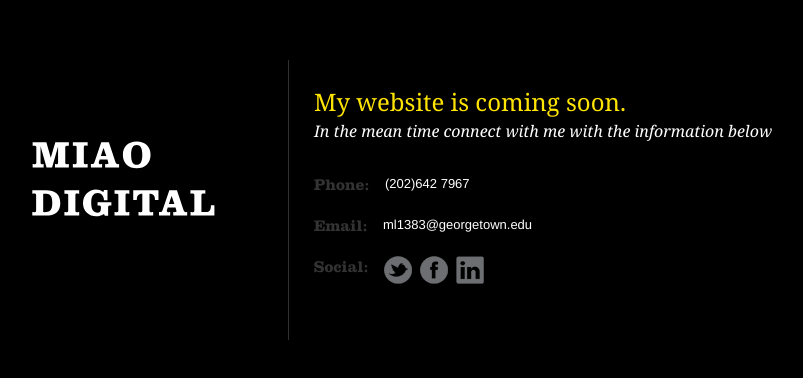
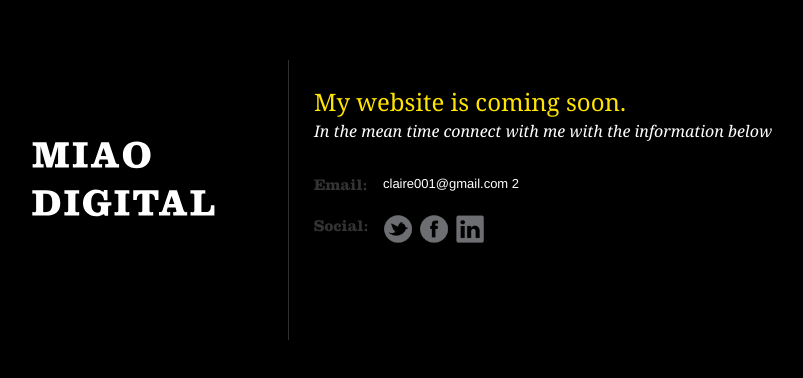
Before and after one commit to miaolipr/miaodigital, a plain HTML site: page index.html in a window 1280 px wide. Shown: the part 200-578 px from the top of the page, without its empty margins (231-1034 px from the left). Drawn offline with nearby package versions, Linux system fonts and the light colour scheme.

Commit message:
Add files via upload

```diff
--- a/index.html
+++ b/index.html
@@ -22,12 +22,8 @@
 
 		<ul class="info">
 			<li>
-				<h3>Phone: </h3>
-				<p>(202)642 7967</p>
-			</li>
-			<li>
 				<h3>Email:</h3>
-				<p>ml1383@georgetown.edu</p>
+				<p>claire001@gmail.com 2</p>
 			</li>
 			<li>
 				<h3>Social:</h3>
```
